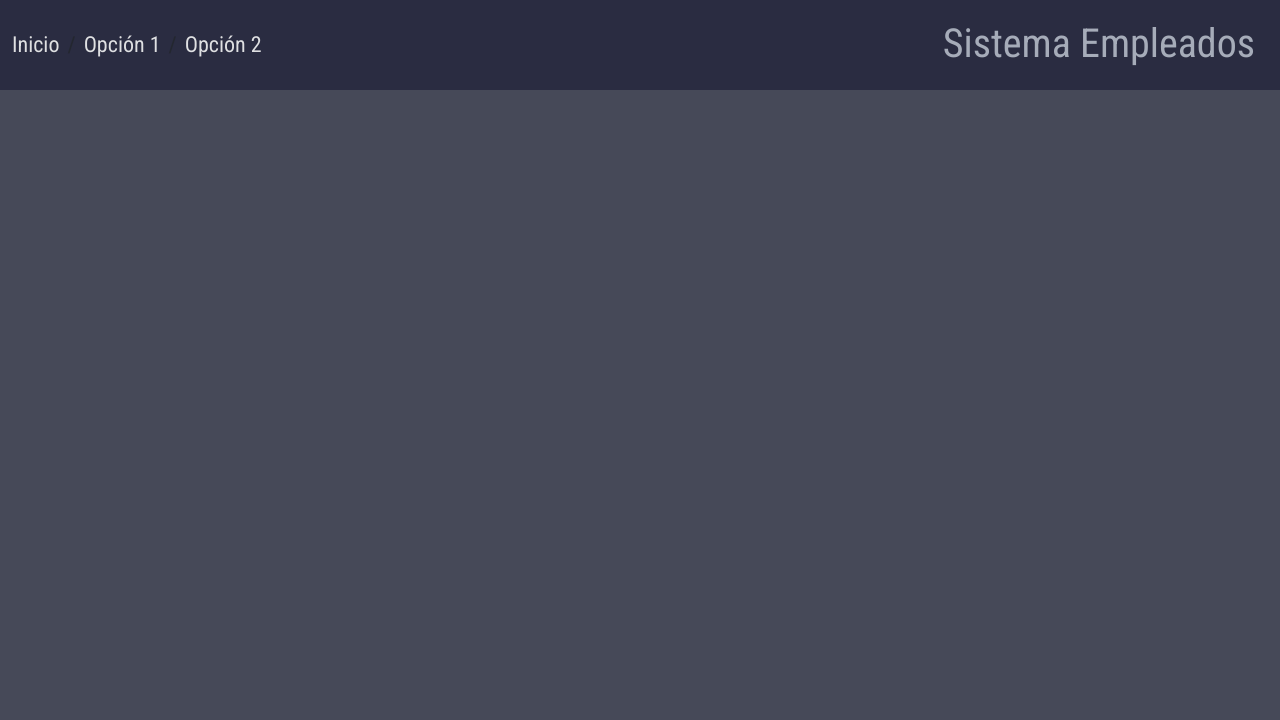
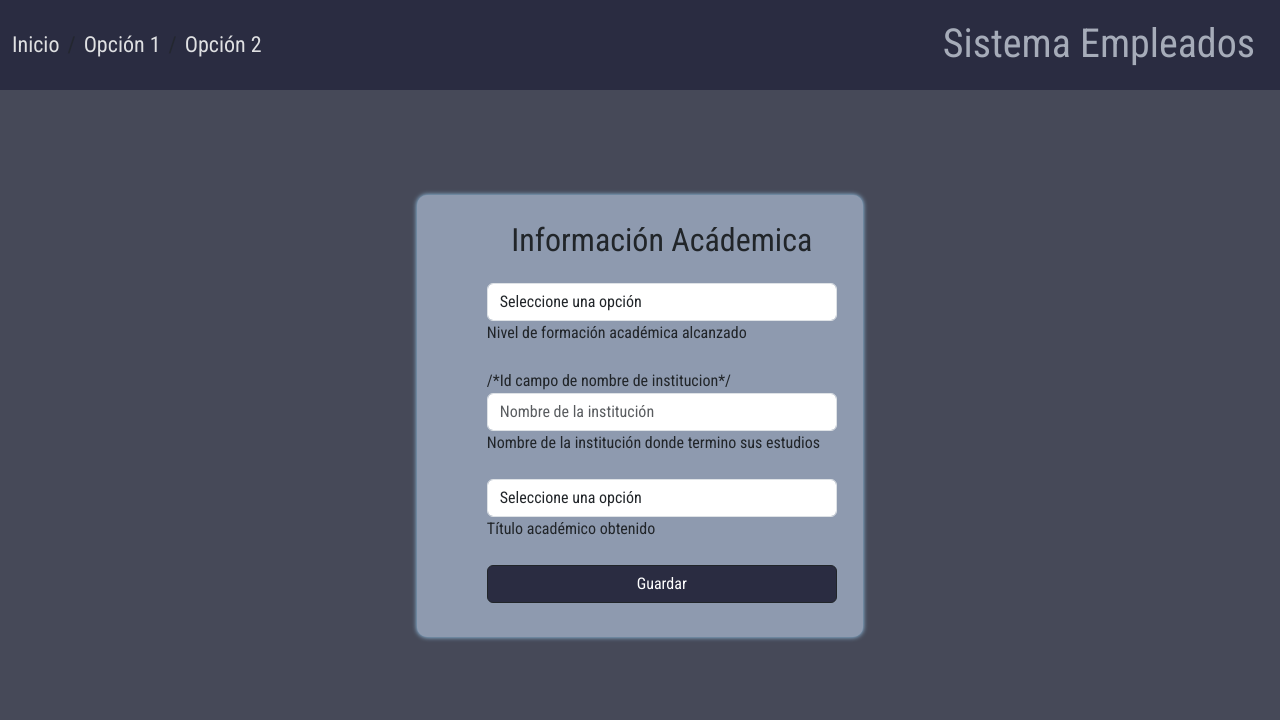
Before and after one commit to victorch7/Taller-Empleado, a plain HTML site: page opcion1.html in a window 1280 px wide. Drawn offline with Linux system fonts and the light colour scheme.

Commit message:
Copia de master para inicio de opcion3

```diff
--- a/bootstrap-5.3.0-alpha3-dist/css/style.css
+++ b/bootstrap-5.3.0-alpha3-dist/css/style.css
@@ -44,6 +44,17 @@ h1{ /*Diseño titulo de la barra de navegacion*/
     width: 960px;
 }
 
+.contenedor-form2{ /*Contenedor del formulario de información academica*/
+    background: rgb(142, 154, 175);
+    border-radius: 10px;
+    padding: 10px 70px;
+    box-shadow: 0 0 5px 0 rgb(163, 217, 255);
+    width: 40%;
+    margin: 80px 0;
+    display: grid;
+    place-items: center;
+}
+
 .contenedor-foto{ /*Contenedor de la foto*/
     display: flex;
     align-items: center;
--- a/opcion1.html
+++ b/opcion1.html
@@ -35,7 +35,56 @@
 </header>
 
 <main>
+  <div class="container">
+    <div class="contenedor-form2">
+      <h2 class="p-3">Información Acádemica</h2>
+          <form> <!--Formulario de formación acádemica-->
+            <div class="form-outline mb-4">
+              <div class="form-outline">
+                <div class="form-group">
+                  <select class="form-control" id="nivel" name="nivel">
+                    <option value="">Seleccione una opción</option>
+                    <option value="Educación Primaria">Educación Primaria</option>
+                    <option value="Educación Secundaria">Educación Secundaria</option>
+                    <option value="Educación Técnica o Profesional">Educación Técnica o Profesional</option>
+                    <option value="Educación Superior">Educación Superior</option>
+                  </select>
+                  <label for="titulo">Nivel de formación académica alcanzado</label>
+                </div>
+              </div>
+            </div>
 
+            <div class="form-outline mb-3"> /*Id campo de nombre de institucion*/
+              <input type="text" pattern="[A-Za-z]+" id="institucion" class="form-control" placeholder="Nombre de la institución" required/><!--Input para nombres-->
+              <label class="form-label" for="institucion">Nombre de la institución donde termino sus estudios</label>
+            </div>
+
+            <div class="form-outline mb-4">
+              <div class="form-group">
+                <select class="form-control" id="titulo" name="titulo">
+                  <option value="">Seleccione una opción</option>
+                  <option value="Licenciatura">Licenciatura</option>
+                  <option value="Maestría">Maestría</option>
+                  <option value="Doctorado">Doctorado</option>
+                  <option value="Título Profesional">Título Profesional</option>
+                  <option value="Certificación Técnica">Certificación Técnica</option>
+                  <option value="Diplomas de postgrado">Diplomas de postgrado</option>
+                </select>
+                <label for="titulo">Título académico obtenido</label>
+              </div>
+            </div>
+
+            <!-- 2 column grid layout for inline styling -->
+            <div class="row mb-4">
+              <div class="col d-flex justify-content-center">
+                <button type="button" class="btn btn-dark btn-block">Guardar</button>
+              </div>
+            </div>
+      </form>
+        </div>
+
+    </div>
+  </div>
 </main>
 </body>
 
```
